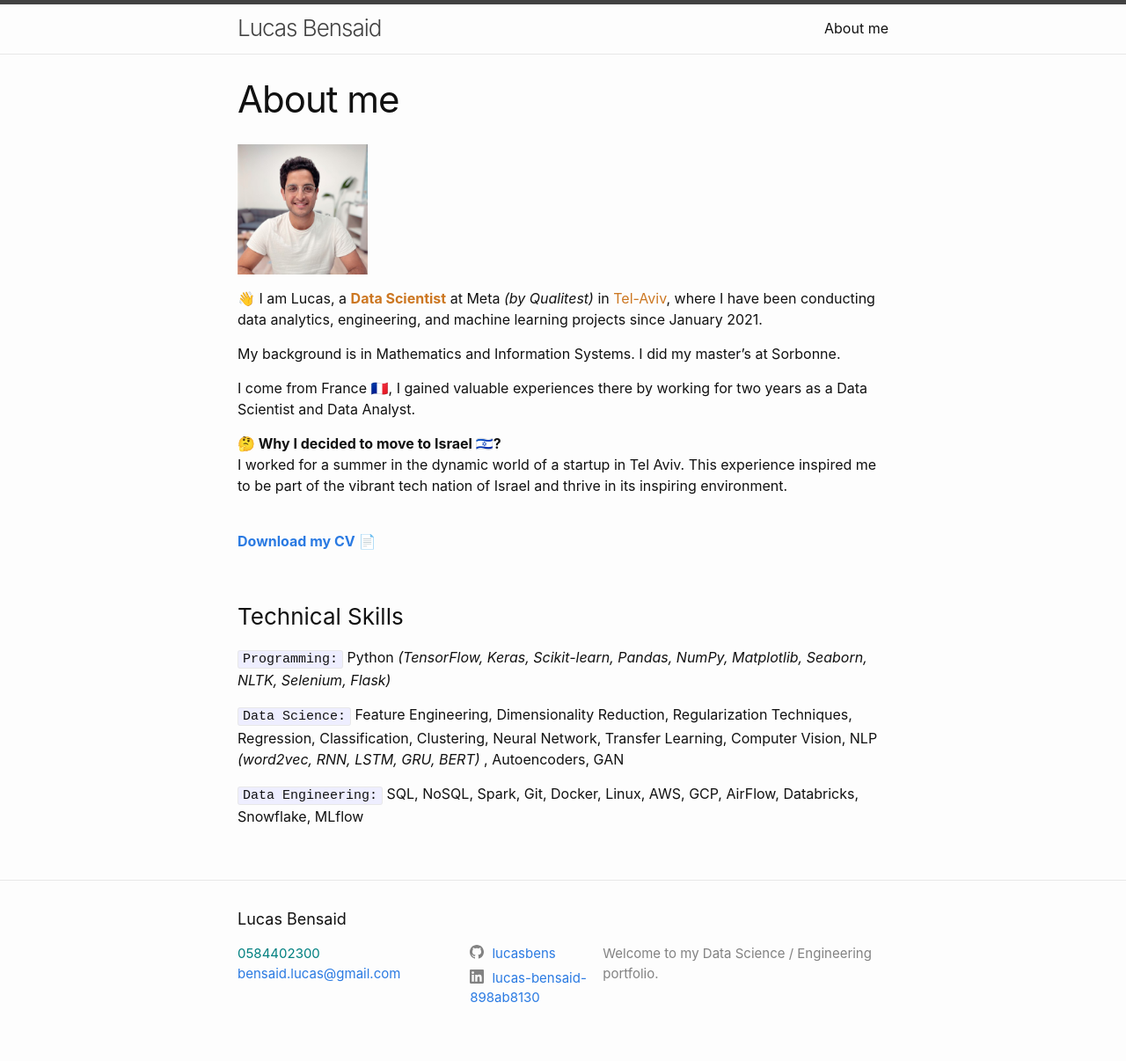
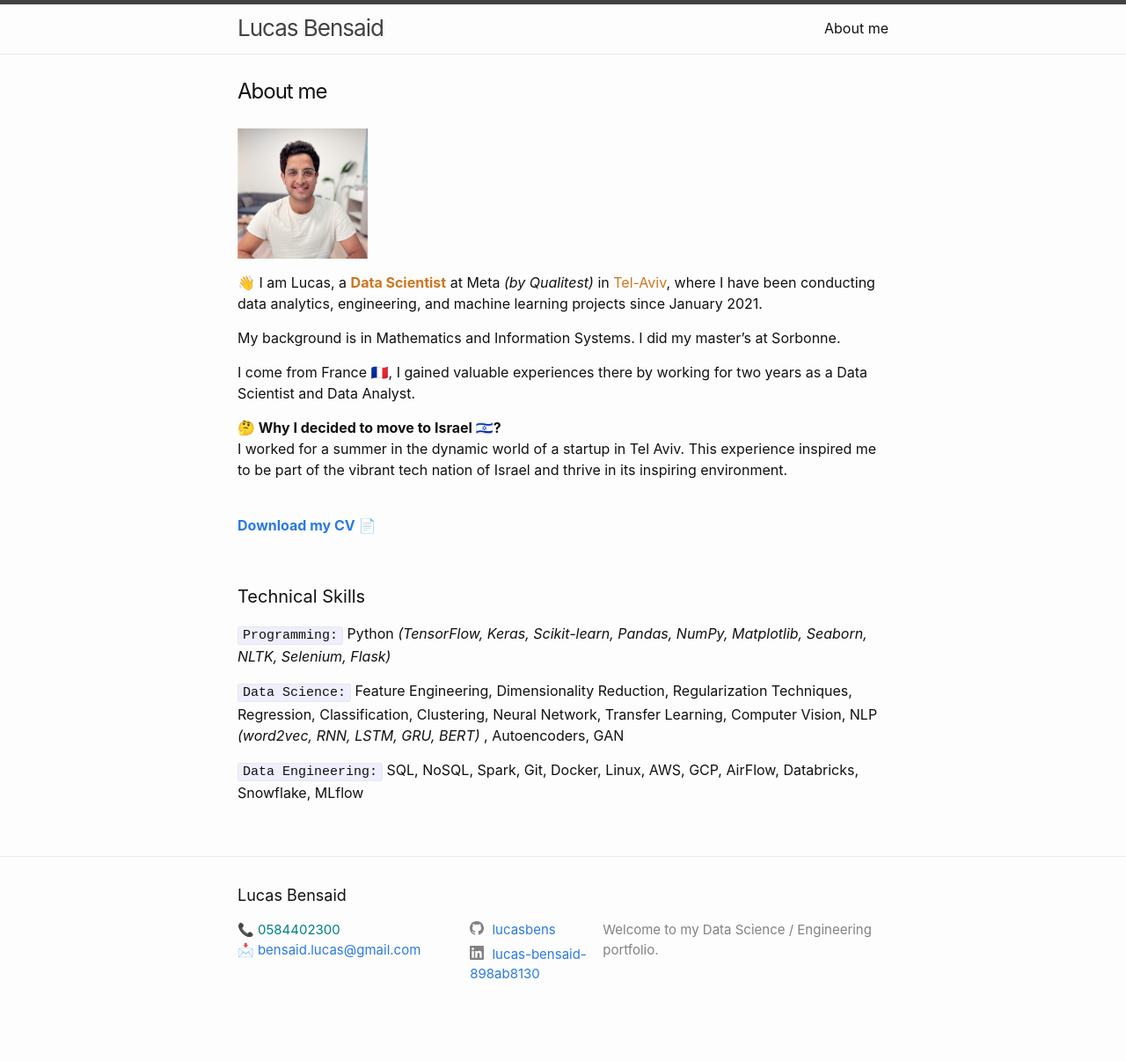
Before and after one commit to lucasbens/lucasbens.github.io, a Jekyll site: the page built from about.markdown, in a window 1280 px wide. Shown: the whole page at 88% size. Built offline with Jekyll 4.4.1, drawn with Linux system fonts in a browser that asks for light colours; after the commit the page ends 1179 px from its top, so only the background shows below that.

Commit message:
design change / favicon

```diff
--- a/_includes/footer.html
+++ b/_includes/footer.html
@@ -10,13 +10,13 @@
         <ul class="contact-list">
           <li class="p-name">
             {%- if site.phone -%}
-              <a href="tel:+9720584402300" style="color:#008080;">0584402300</a>
+              <a href="tel:+9720584402300" style="color:#008080;">📞 0584402300</a>
             {%- else -%}
               {{ site.title | escape }}
             {%- endif -%}
             </li>
             {%- if site.email -%}
-            <li><a class="u-email" href="mailto:{{ site.email }}">{{ site.email }}</a></li>
+            <li><a class="u-email" href="mailto:{{ site.email }}">📩 {{ site.email }}</a></li>
             {%- endif -%}
         </ul>
       </div>
--- a/_includes/head.html
+++ b/_includes/head.html
@@ -4,6 +4,17 @@
   <meta name="viewport" content="width=device-width, initial-scale=1">
   {%- seo -%}
   <link rel="stylesheet" href="{{ "/assets/main.css" | relative_url }}">
+
+  <link rel="apple-touch-icon" sizes="180x180" href="/assets/favicon/apple-touch-icon.png">
+  <link rel="icon" type="image/png" sizes="32x32" href="/assets/favicon/favicon-32x32.png">
+  <link rel="icon" type="image/png" sizes="16x16" href="/assets/favicon/favicon-16x16.png">
+  <link rel="manifest" href="/assets/favicon/site.webmanifest">
+  <link rel="mask-icon" href="/assets/favicon/safari-pinned-tab.svg" color="#5bbad5">
+  <link rel="shortcut icon" href="/assets/favicon/favicon.ico">
+  <meta name="msapplication-TileColor" content="#da532c">
+  <meta name="msapplication-config" content="/assets/favicon/browserconfig.xml">
+  <meta name="theme-color" content="#ffffff">
+
   {%- feed_meta -%}
   {%- if jekyll.environment == 'production' and site.google_analytics -%}
     {%- include google-analytics.html -%}
--- a/_sass/minima/_layout.scss
+++ b/_sass/minima/_layout.scss
@@ -12,7 +12,7 @@
 
 .site-title {
   @include relative-font-size(1.625);
-  font-weight: 300;
+  font-weight: 400;
   line-height: $base-line-height * $base-font-size * 2.25;
   letter-spacing: -1px;
   margin-bottom: 0;
@@ -185,7 +185,7 @@
 }
 
 .post-list-heading {
-  @include relative-font-size(1.75);
+  @include relative-font-size(1.5);
 }
 
 .post-list {
@@ -193,7 +193,7 @@
   list-style: none;
 
   > li {
-    margin-bottom: $spacing-unit;
+    margin-bottom: 10px;
   }
 }
 
@@ -204,7 +204,7 @@
 
 .post-link {
   display: block;
-  @include relative-font-size(1.5);
+  @include relative-font-size(1.25);
 }
 
 
@@ -217,7 +217,7 @@
 }
 
 .post-title {
-  @include relative-font-size(2.625);
+  @include relative-font-size(1.5);
   letter-spacing: -1px;
   line-height: 1;
 
--- a/about.markdown
+++ b/about.markdown
@@ -19,10 +19,10 @@
 <br>
 <a href="/Lucas_Bensaid_DS_.pdf" download><strong>Download my CV &#x1F4C4;</strong></a>
 
-
 <br>
 
-### Technical Skills
+
+#### Technical Skills
 `Programming:` Python _(TensorFlow, Keras, Scikit-learn, Pandas, NumPy, Matplotlib, Seaborn, NLTK, Selenium, Flask)_
 
 `Data Science:` Feature Engineering, Dimensionality Reduction, Regularization Techniques, Regression, Classification, Clustering, Neural Network, Transfer Learning, Computer Vision, NLP _(word2vec, RNN, LSTM, GRU, BERT)_ , Autoencoders, GAN
```
Also changed, not shown: assets/favicon/browserconfig.xml (added, +9 -0 lines), assets/favicon/android-chrome-192x192.png (added), assets/favicon/android-chrome-512x512.png (added), assets/favicon/apple-touch-icon.png (added), assets/favicon/favicon-16x16.png (added), assets/favicon/favicon-32x32.png (added), assets/favicon/favicon.ico (added), assets/favicon/mstile-150x150.png (added), assets/favicon/safari-pinned-tab.svg (added), assets/favicon/site.webmanifest (added).
